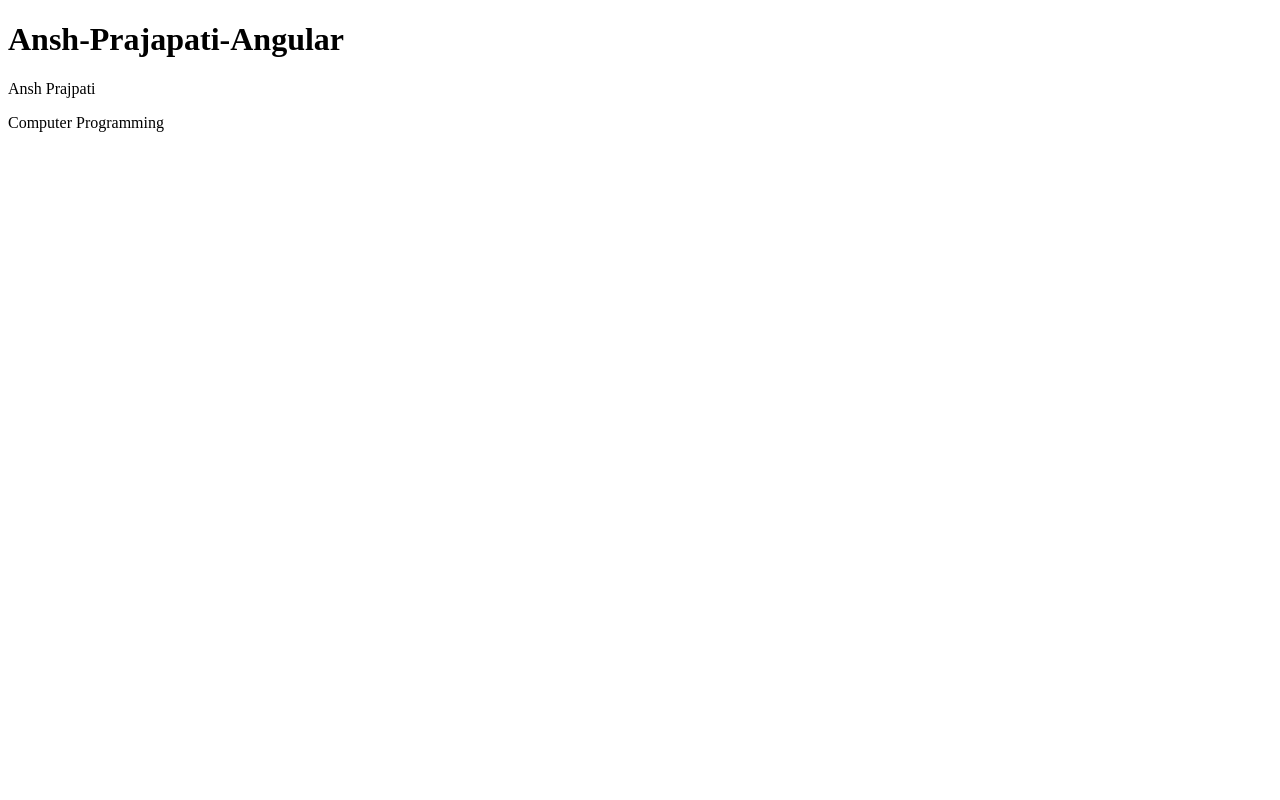
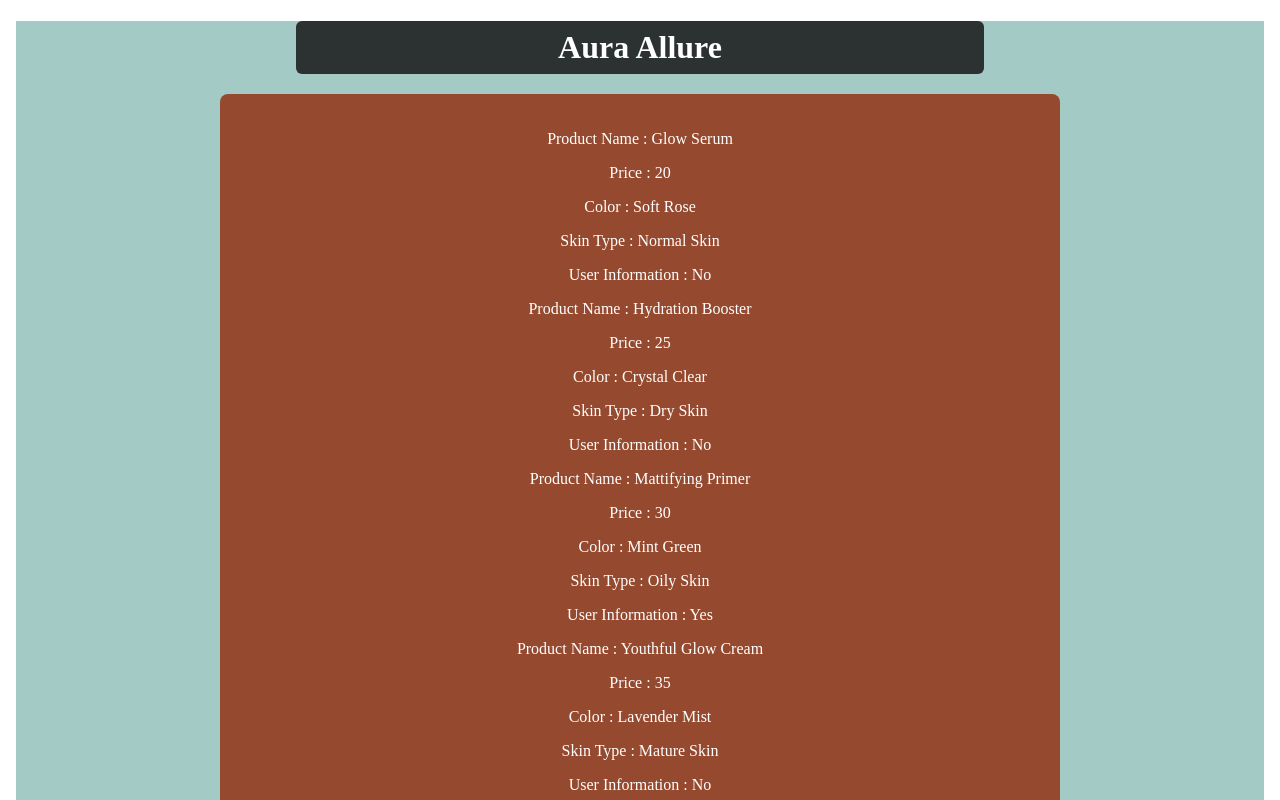
Before and after one commit to ap3986/Ansh-Prajapati-Learning-Angular, an Angular app: page / in a window 1280 px wide. Shown: the top 800 px of the page. Built offline with nearby package versions, Linux system fonts and the light colour scheme.

Commit message:
Completed Assignment-2

```diff
--- a/src/app/app.component.css
+++ b/src/app/app.component.css
@@ -0,0 +1,24 @@
+body{
+  background-color: #a3cac4;
+}
+
+h1 {
+  padding-top: 8px;
+  padding-bottom: 8px;
+  margin-left: 280px;
+  margin-right: 280px;
+  text-align: center;
+  color: #ffffff;
+  margin-bottom: 20px;
+  background-color: #2c3232;
+  border-radius: 6px;
+}
+.container {
+  color: white;
+  text-align: center;
+    max-width: 800px;
+    margin: 0 auto;
+    padding: 20px;
+    background-color: #954a2f;
+    border-radius: 8px;
+  }
--- a/src/app/app.component.html
+++ b/src/app/app.component.html
@@ -1,3 +1,21 @@
+<html>
+<head>
+  <title> Aura Allure</title>
+</head>
+<body>
 <h1>{{title}}</h1>
-<p>{{name}}</p>
-<p>{{course}}</p>
+<div class="container">
+  <div>
+    <div *ngFor="let user of userList" class="cosmectic-card">
+      <div *ngIf="userList[5]" class="productDescription">
+        <p>Product Name : {{user.productName}}</p>
+        <p>Price : {{user.price}}</p>
+        <p>Color : {{user.color}}</p>
+        <p>Skin Type : {{user.skinType}} </p>
+        <p>User Information : {{user.userInformation}}</p>
+      </div>
+    </div>
+  </div>
+</div>
+</body>
+</html>
--- a/src/app/app.component.ts
+++ b/src/app/app.component.ts
@@ -1,15 +1,24 @@
 import { Component } from '@angular/core';
 import { RouterOutlet } from '@angular/router';
+import {CosmeticProject} from "./models/cosmeticProject";
+import {NgForOf, NgIf} from "@angular/common";
 
 @Component({
   selector: 'app-root',
   standalone: true,
-  imports: [RouterOutlet],
+  imports: [RouterOutlet, NgForOf, NgIf],
   templateUrl: './app.component.html',
   styleUrl: './app.component.css'
 })
 export class AppComponent {
-  title = 'Ansh-Prajapati-Angular';
-  name ='Ansh Prajpati';
-  course = 'Computer Programming';
+  title = 'Aura Allure';
+  userList : CosmeticProject[] = [
+  {serialNumber: 100, productName: "Glow Serum", price: 20, color: "Soft Rose", skinType: "Normal Skin", userInformation: "No"},
+  {serialNumber: 200, productName: "Hydration Booster", price: 25, color: "Crystal Clear", skinType: "Dry Skin", userInformation: "No"},
+  {serialNumber: 300, productName: "Mattifying Primer", price: 30, color: "Mint Green", skinType: "Oily Skin", userInformation: "Yes"},
+  {serialNumber: 400, productName: "Youthful Glow Cream", price: 35, color: "Lavender Mist", skinType: "Mature Skin", userInformation: "No"},
+  {serialNumber: 500, productName: "Blissful Blush", price: 18, color: "Peachy Pink", skinType: "All Skin Types", userInformation: "No"},
+  {serialNumber: 600, productName: "Ethereal Eyeshadow Palette", price: 40, color: "Vibrant Mix", skinType: "All Skin Types", userInformation: "Yes"}
+
+]
 }
--- a/src/app/models/cosmeticProject.ts
+++ b/src/app/models/cosmeticProject.ts
@@ -1,8 +1,8 @@
 export interface CosmeticProject {
   serialNumber: number,
   productName: string,
-  Price: number,
+  price: number,
   color: string,
   skinType: string;
-  userInformation?:boolean;
+  userInformation?:string;
 }
```
